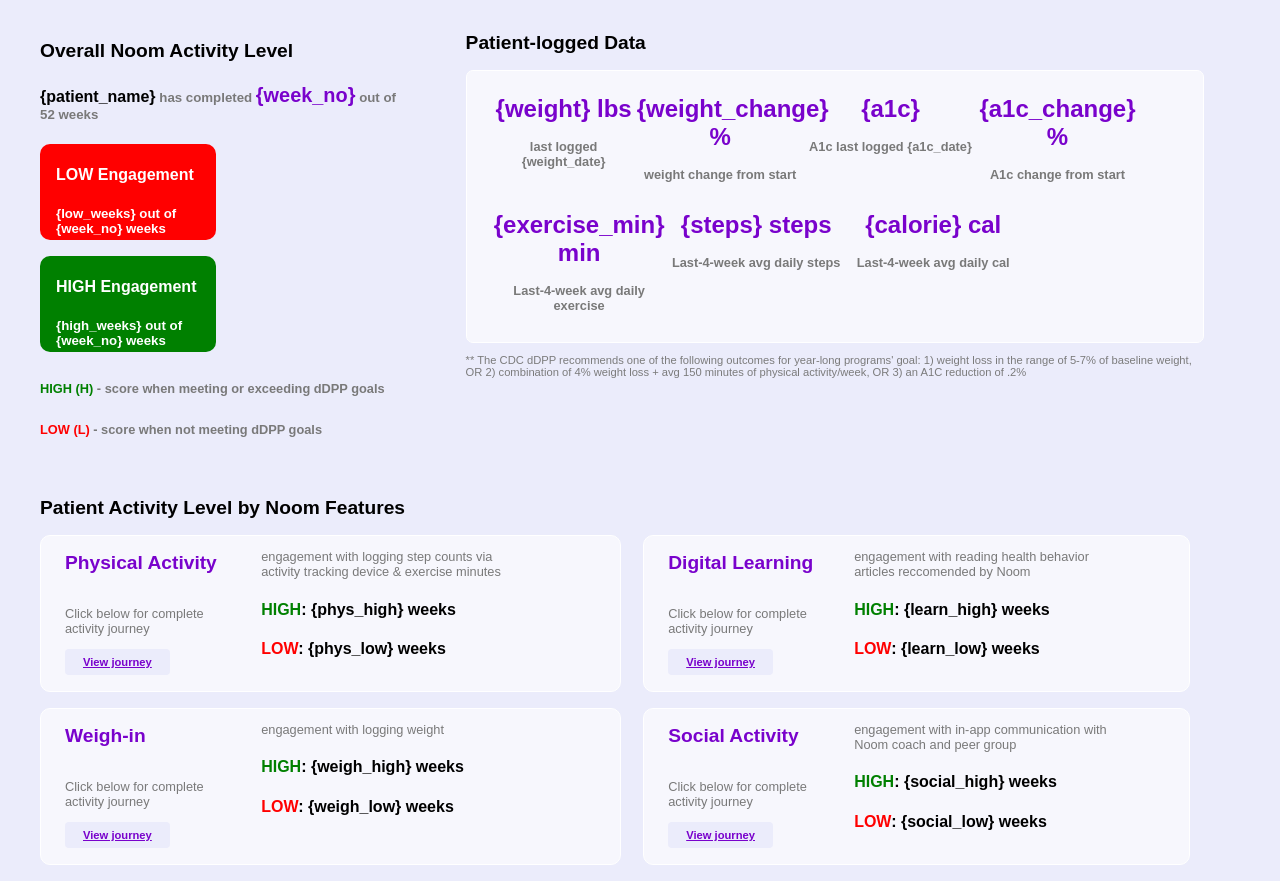
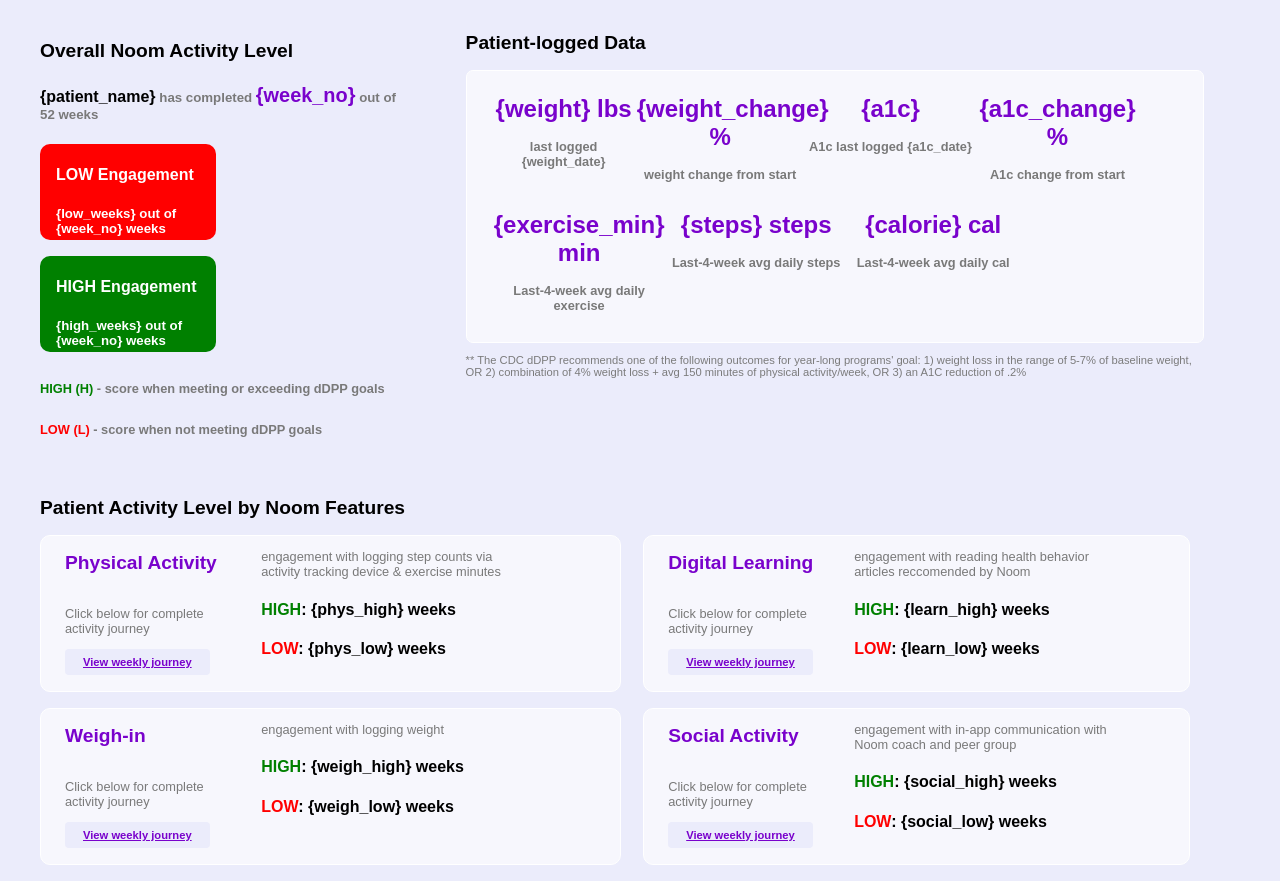
Before and after one commit to sondluu/provider_dashboard_V3_variables_IE_03192022, a plain HTML site: page index.html in a window 1280 px wide. Drawn offline with nearby package versions, Linux system fonts and the light colour scheme.

Commit message:
updated files

```diff
--- a/index.html
+++ b/index.html
@@ -102,7 +102,7 @@
                         <div class="feature1-row1-col1">
                             <h2>Physical Activity</h2>
                             <p id="instructions">Click below for complete activity journey</p>
-                            <a href="#" id="phys_view" onclick="toggle_phys()">View journey</a>
+                            <a href="#" id="phys_view" onclick="toggle_phys()">View weekly journey</a>
                         </div>
 
                         <div class="feature1-row1-col2">
@@ -121,7 +121,7 @@
                         <div class="feature2-row2-col1">
                             <h2>Weigh-in</h2>
                             <p id="instructions">Click below for complete activity journey</p>
-                            <a href="#" id="weigh_view" onclick="toggle_weigh()">View journey</a>
+                            <a href="#" id="weigh_view" onclick="toggle_weigh()">View weekly journey</a>
                         </div>
 
                         <div class="feature2-row2-col2">
@@ -140,7 +140,7 @@
                         <div class="feature3-row1-col1">
                             <h2>Digital Learning</h2>
                             <p id="instructions">Click below for complete activity journey</p>
-                            <a href="#" id="learn_view" onclick="toggle_learn()">View journey</a>
+                            <a href="#" id="learn_view" onclick="toggle_learn()">View weekly journey</a>
                         </div>
 
                         <div class="feature3-row1-col2">
@@ -159,7 +159,7 @@
                         <div class="feature4-row2-col1">
                             <h2>Social Activity</h2>
                             <p id="instructions">Click below for complete activity journey</p>
-                            <a href="#" id="social_view" onclick="toggle_social()">View journey</a>
+                            <a href="#" id="social_view" onclick="toggle_social()">View weekly journey</a>
                         </div>
 
                         <div class="feature4-row2-col2">
--- a/script.js
+++ b/script.js
@@ -3144,7 +3144,7 @@
 
   function redDotC1() {
     let x1 = document.getElementById("comm").rows[2].cells;
-    x1[1].innerHTML = "🔴";
+    x1[1].innerHTML = "<img src='https://s2.svgbox.net/octicons.svg?ic=dot-fill&color=ff0000' width='19' height='19'></img>";
   }
 
 
@@ -3161,7 +3161,7 @@
 
   function redDotC2() {
     let x2 = document.getElementById("comm").rows[2].cells;
-    x2[2].innerHTML = "🔴";
+    x2[2].innerHTML = "<img src='https://s2.svgbox.net/octicons.svg?ic=dot-fill&color=ff0000' width='19' height='19'></img>";
   }
 
 
```
